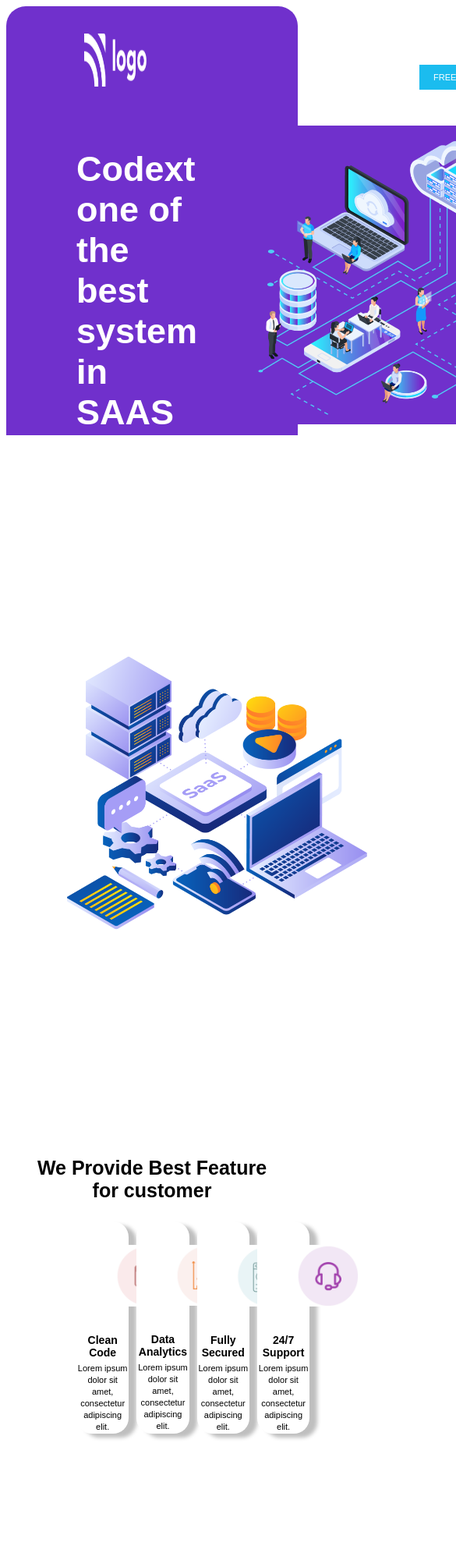
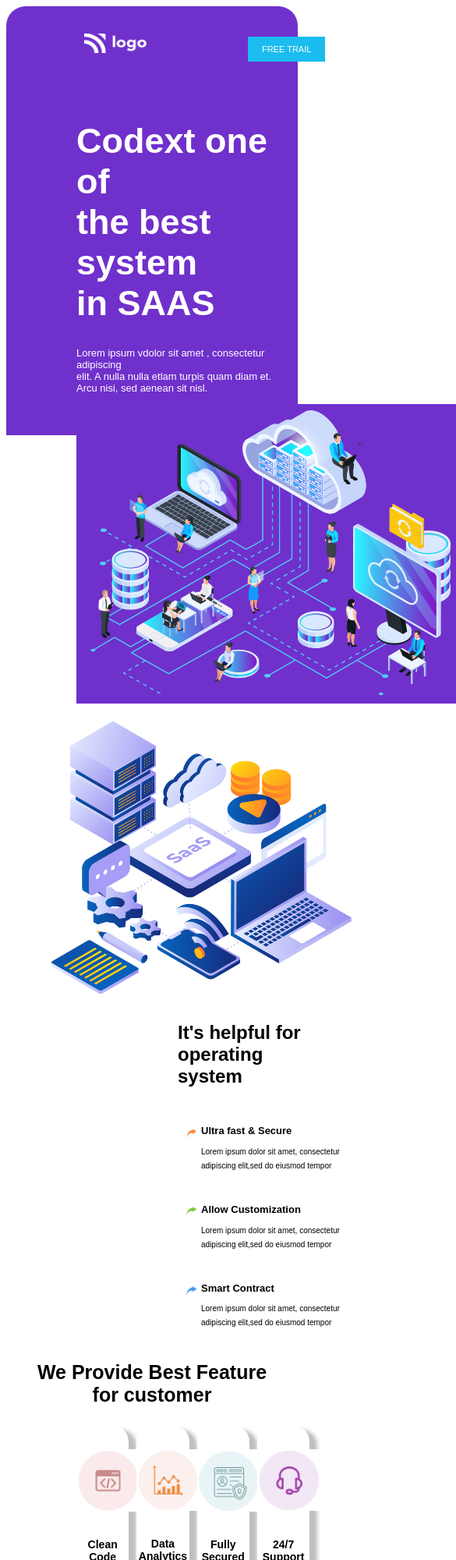
Before and after one commit to DeeptiDaisy/Project-13, a plain HTML site: page index.html in a window 390 px wide. Shown: the top 2000 px of the page at 78% size, 585 px wide, since content can reach past the window. Before the commit the page ends 1888 px from the top, so only its background shows below. Drawn offline with Linux system fonts and the light colour scheme.

Commit message:
added media query.

```diff
--- a/css/style.css
+++ b/css/style.css
@@ -24,6 +24,9 @@ body{
     font-family:sans-serif;
     font-size: 13px;
     margin-right: 30px;
+}
+i{
+visibility: hidden;
 }
 .nav-items:hover{
     border-bottom:1px solid rgb(206,107,222);
@@ -163,3 +166,46 @@ body{
 position: relative;
 left: 50px;
 }
+@media screen and (max-width: 768px) {
+.logo{
+    height: 25px;
+    left: 0px;
+}
+i{
+    display: block;
+    visibility: visible;
+    font-size: 25px;
+    color: aliceblue;
+}
+.nav-items{
+    display: none;
+}
+.nav-links{
+left: 130px;
+}
+
+.content{
+    display: flex;
+    flex-direction: column;
+}
+.content-right{
+    margin-left: 0px;
+}
+.image-1{
+    width: 500px;
+    left: 0px;
+}
+.section-2{
+    display: flex;
+    flex-direction: column;
+    margin-top: 10px;
+    margin-left: 50px;
+}
+.pic-1{
+    width: 80px;
+    padding:30px;
+    padding-bottom: 0px;
+    position: relative;
+    left:-30px
+}
+}
```
